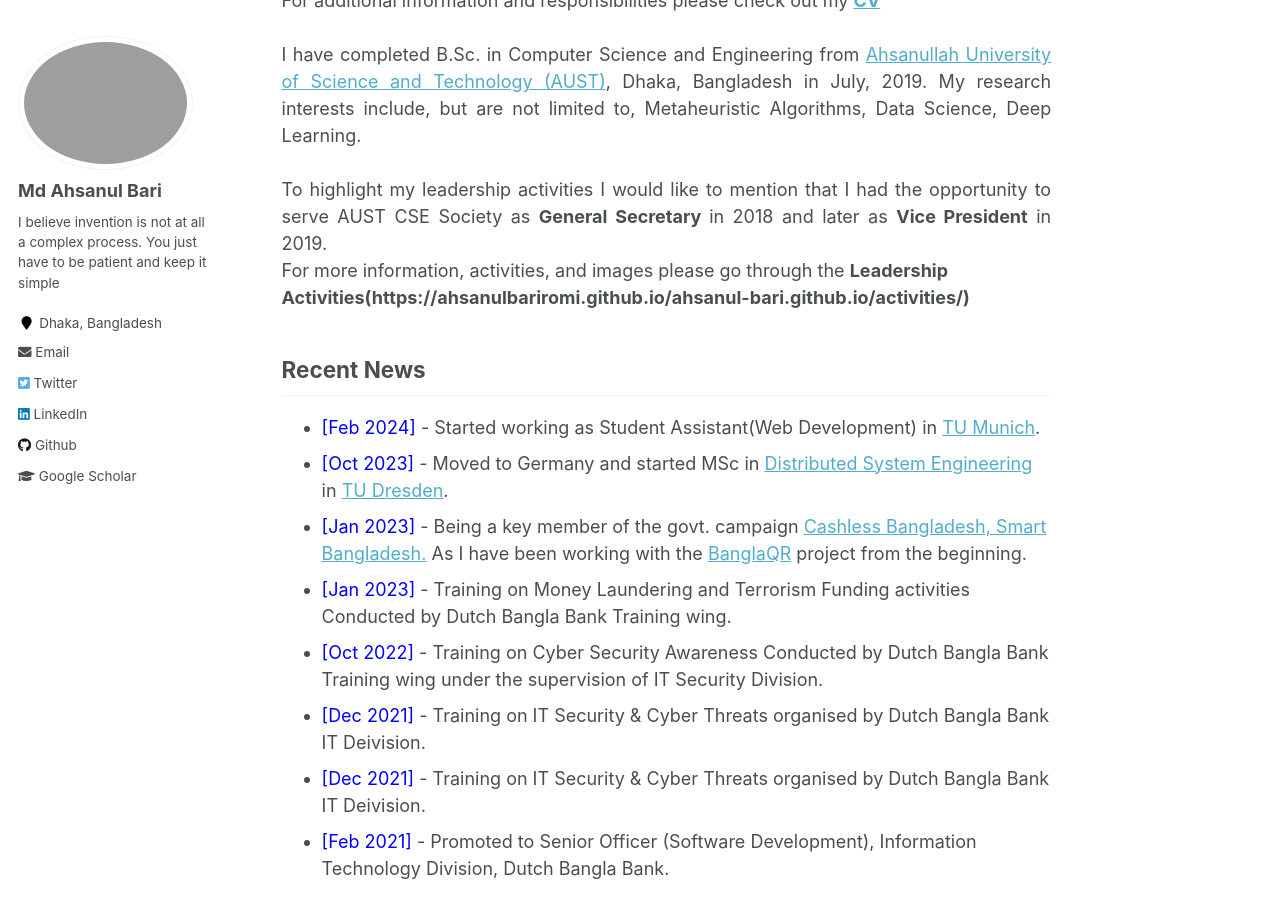
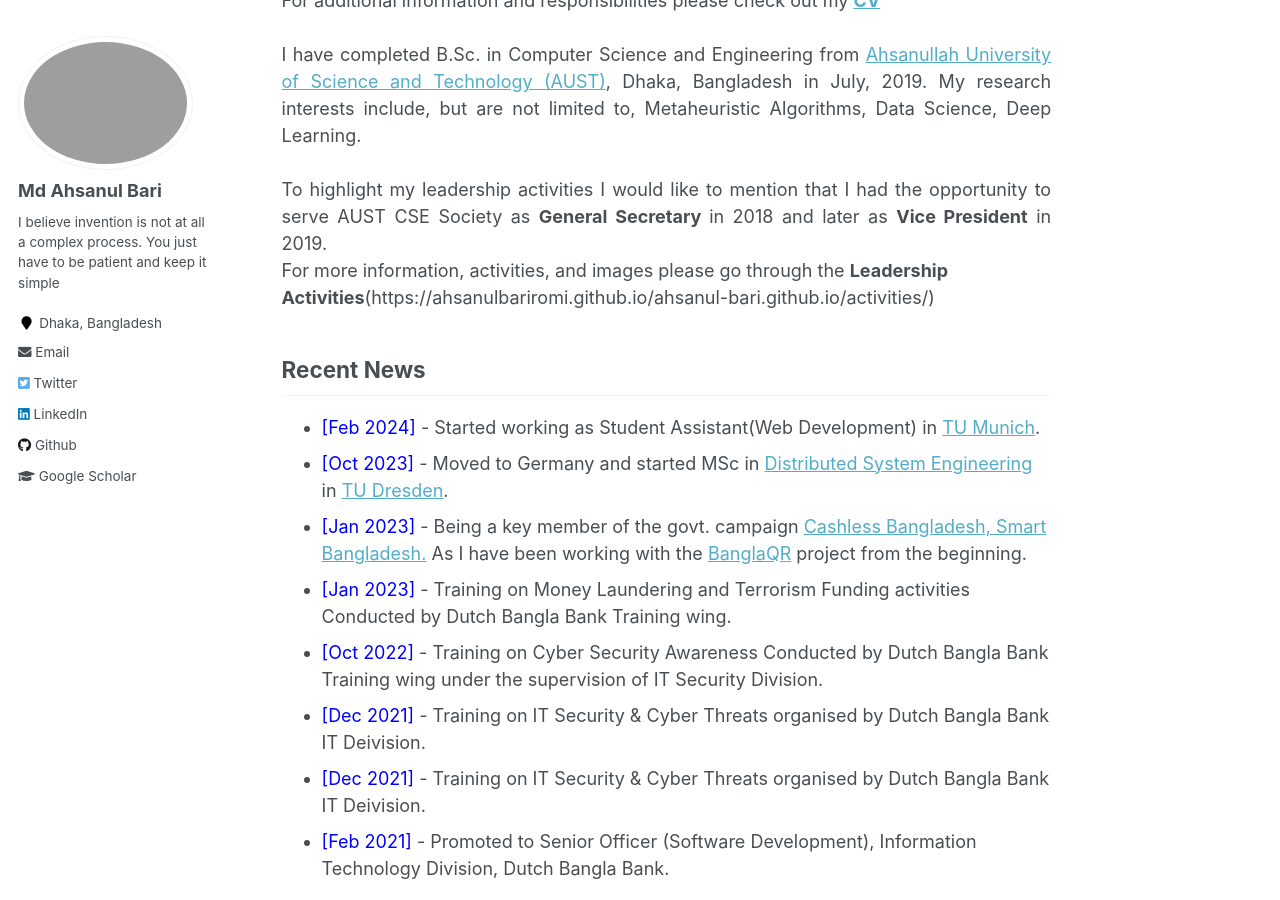
Before and after one commit to AhsanulBariRomi/ahsanul-bari.github.io, a Jekyll site: the page built from _pages/about.md, in a window 1280 px wide and 900 px high, scrolled down 384 px. Built offline with Jekyll 4.4.1, drawn with Linux system fonts in a browser that asks for light colours.

```diff
--- a/_pages/about.md
+++ b/_pages/about.md
@@ -21,7 +21,7 @@ For additional information and responsibilities please check out my <a href="htt
 I have completed B.Sc. in Computer Science and Engineering from <a href="http://aust.edu/">Ahsanullah University of Science and Technology (AUST)</a>, Dhaka, Bangladesh in July, 2019. My research interests include, but are not limited to, Metaheuristic Algorithms, Data Science, Deep Learning.<br />
 <br />
 To highlight my leadership activities I would like to mention that I had the opportunity to serve AUST CSE Society as <b> General Secretary </b> in 2018 and later as <b> Vice President</b> in 2019.</div>
-For more information, activities, and images please go through the <b>Leadership Activities(https://ahsanulbariromi.github.io/ahsanul-bari.github.io/activities/)</b><br />
+For more information, activities, and images please go through the <b>Leadership Activities</b>(https://ahsanulbariromi.github.io/ahsanul-bari.github.io/activities/)<br />
 
 
 ## Recent News
```
